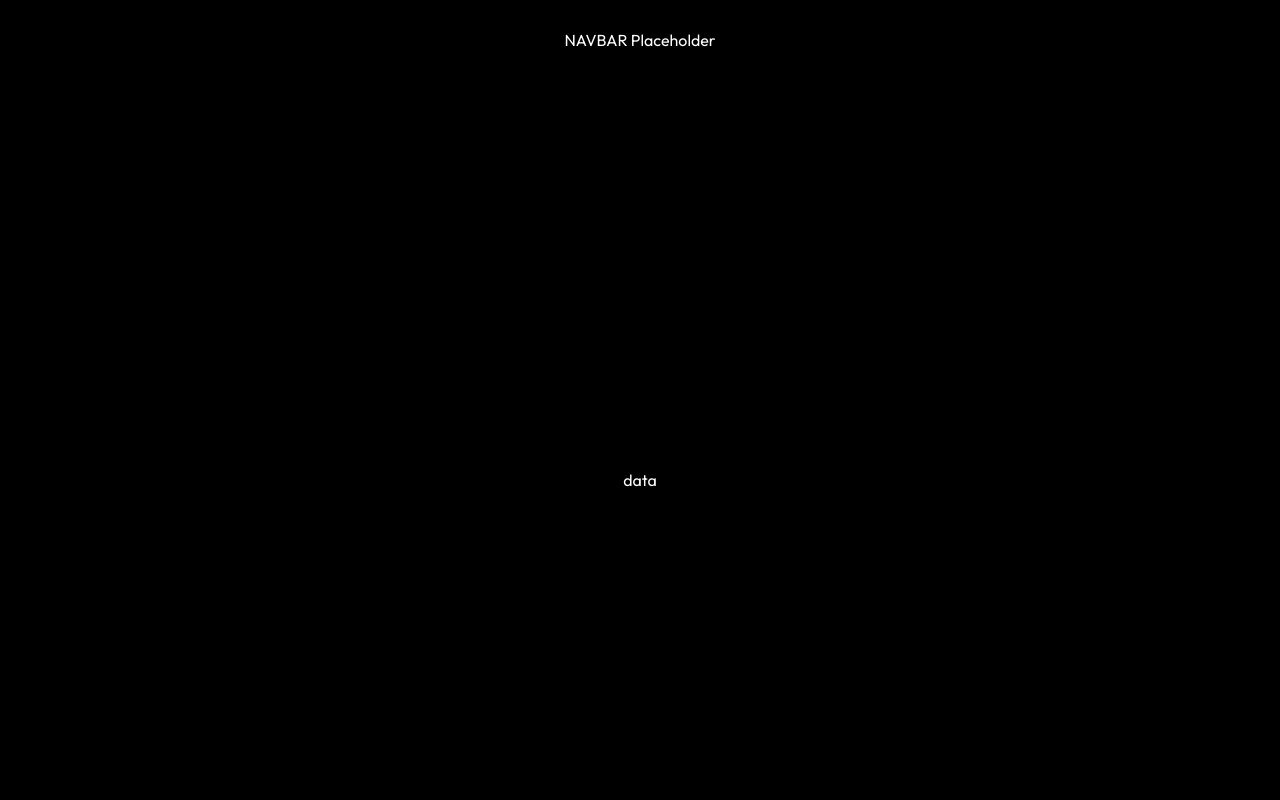
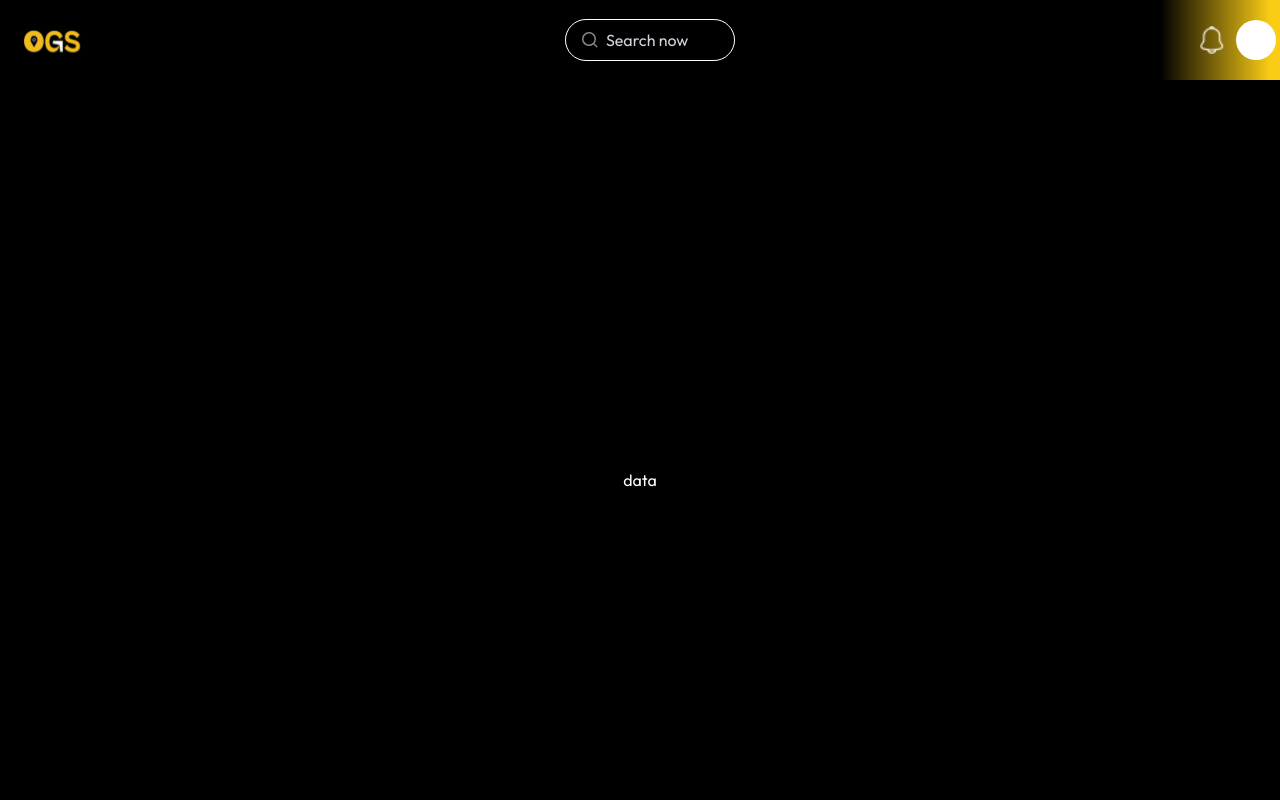
Before and after one commit to th3bossc/ogs-frontend, a Next.js app: page / in a window 1280 px wide. Shown: the top 800 px of the page. Built offline with nearby package versions, Linux system fonts and the light colour scheme.

Commit message:
navbar impl

```diff
--- a/src/components/Navbar/index.tsx
+++ b/src/components/Navbar/index.tsx
@@ -1,24 +1,39 @@
 "use client";
 
 import { usePathname, useRouter } from "next/navigation";
-import { useCallback, useEffect, useMemo, useState } from "react";
+import { useCallback, useState } from "react";
 
 const Navbar = () => {
-    const [active, setActive] = useState(0);
-    const pathname = usePathname();
-    const router = useRouter();
+  const [active, setActive] = useState(0);
+  const pathname = usePathname();
+  const router = useRouter();
 
+  const routeHandler = useCallback(
+    (href: string) => () => {
+      if (href) router.push(href);
+    },
+    [router]
+  );
 
-    const routeHandler = useCallback((href: string) => () => {
-        if (href)
-            router.push(href);
-    }, [router]);
+  return (
+    <nav className="p-1 w-full h-20 flex items-center justify-between bg-[linear-gradient(to_left,#facc15_10px,#000_120px)]">
+      <img src="/logo.svg" className="w-24" alt="OGS Logo" />
 
-    return (
-        <nav className="w-full h-20 flex items-center justify-center">
-            NAVBAR Placeholder
-        </nav>
-    )
-}
+      <div className="px-4 py-2 border border-white max-w-[170px] flex items-center gap-2 rounded-full bg-black/50 backdrop-blur-md">
+        <img src="/search.svg" className="h-4" alt="Search" />
+        <input
+          type="text"
+          placeholder="Search now"
+          className="bg-transparent text-white min-w-[100px] outline-none placeholder-gray-300"
+        />
+      </div>
+
+      <div className="flex items-center gap-3">
+        <img src="/bell.png" className="h-7" alt="Notifications" />
+        <div className="h-10 w-10 rounded-full bg-white"></div>
+      </div>
+    </nav>
+  );
+};
 
 export default Navbar;
```
Also changed, not shown: public/bell.png (added).
